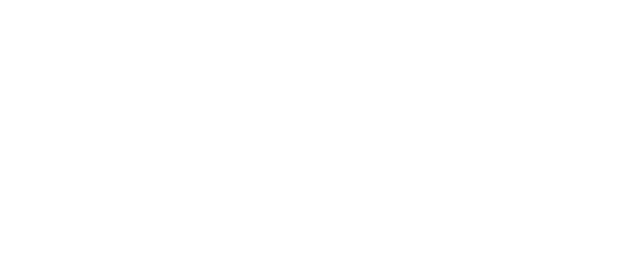
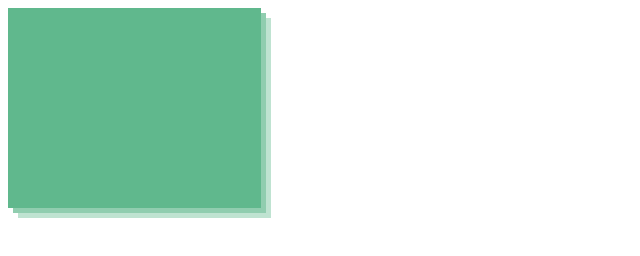
Before and after one commit to aamEgo/external-courses, a plain HTML site: page task9/mission4/mission4.html in a window 1280 px wide. Shown: the whole page, without its empty margins (0-640 px from the left). Drawn offline with Linux system fonts and the light colour scheme; files that its build step writes are made by us from their sources.

Commit message:
task 9 working

```diff
--- a/task9/mission3/style.css
+++ b/task9/mission3/style.css
@@ -8,12 +8,7 @@
     text-transform: uppercase;
 }
 
-.stars_button span:after {
+.stars_button span:after,.stars_button span:before {
     content: '★';
     text-shadow: initial;
 }
-
-.stars_button span:before {
-    content: '★';
-    text-shadow: initial;
-}
--- /dev/null
+++ b/task9/mission4/style.css
@@ -0,0 +1,48 @@
+/*
+color1:#60b88d;
+color2:#90cdaf
+color3:#bfe3d1
+ */
+
+.variation1 {
+
+}
+
+.variation1-1 {
+
+}
+
+.variation1-1-1 {
+
+}
+
+.variation2 {
+    width: 20%;
+    background: #60B88D;
+    height: 200px;
+    position: relative;
+}
+
+.variation2::after, .variation2::before {
+    content: "";
+    position: absolute;
+    height: 100%;
+    width: 100%;
+    z-index: -1;
+}
+
+.variation2::before {
+    top: 10px;
+    left: 10px;
+    background: #bfe3d1;
+}
+
+.variation2::after {
+    top: 5px;
+    left: 5px;
+    background: #90cdaf;
+}
+
+.variation3 {
+
+}
--- a/task9/mission4/styles.css
+++ /dev/null
@@ -1,19 +0,0 @@
-.variation1 {
-
-}
-
-.variation1-1 {
-
-}
-
-.variation1-1-1 {
-
-}
-
-.variation2 {
-
-}
-
-.variation3 {
-
-}
```
